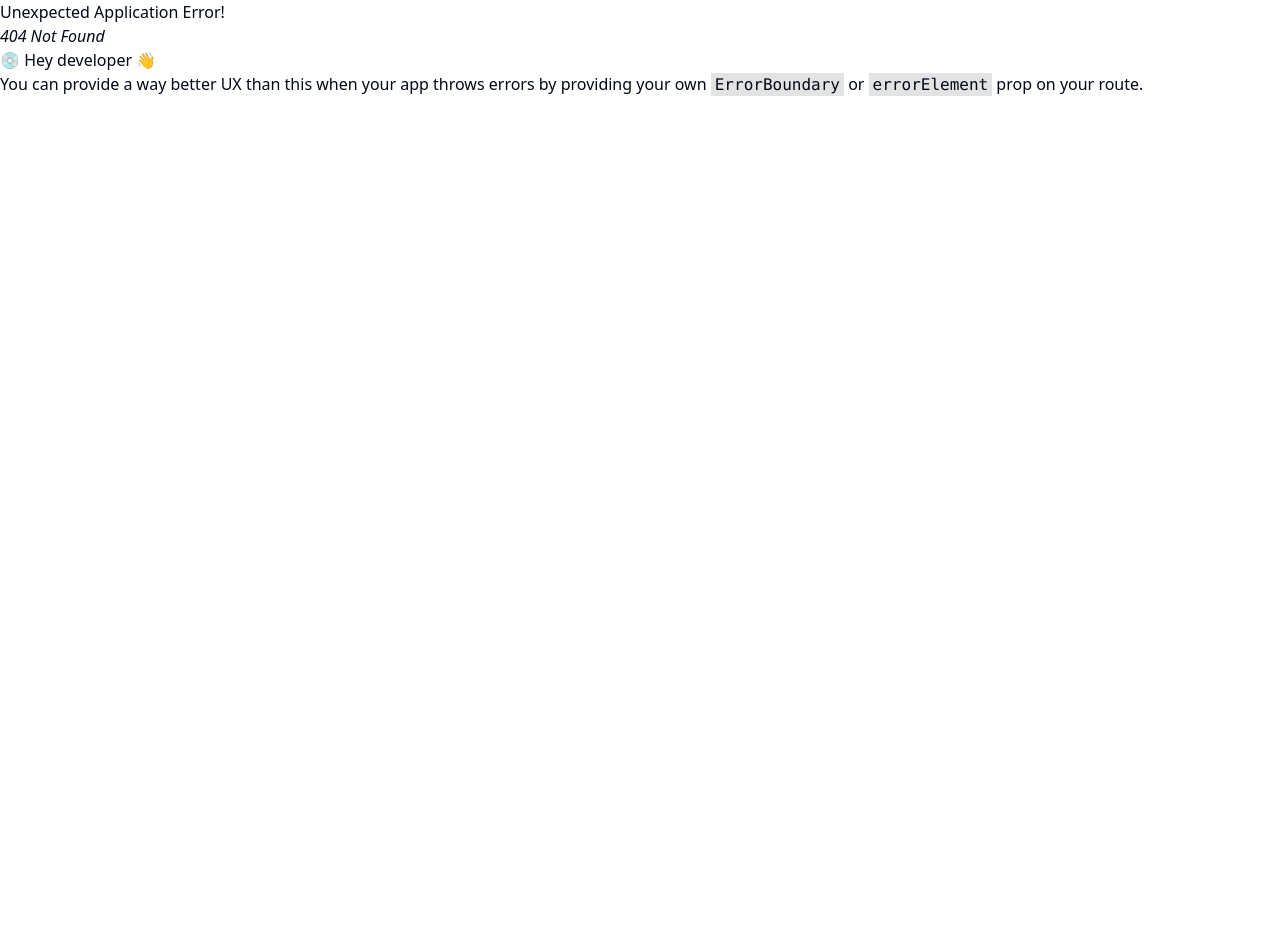
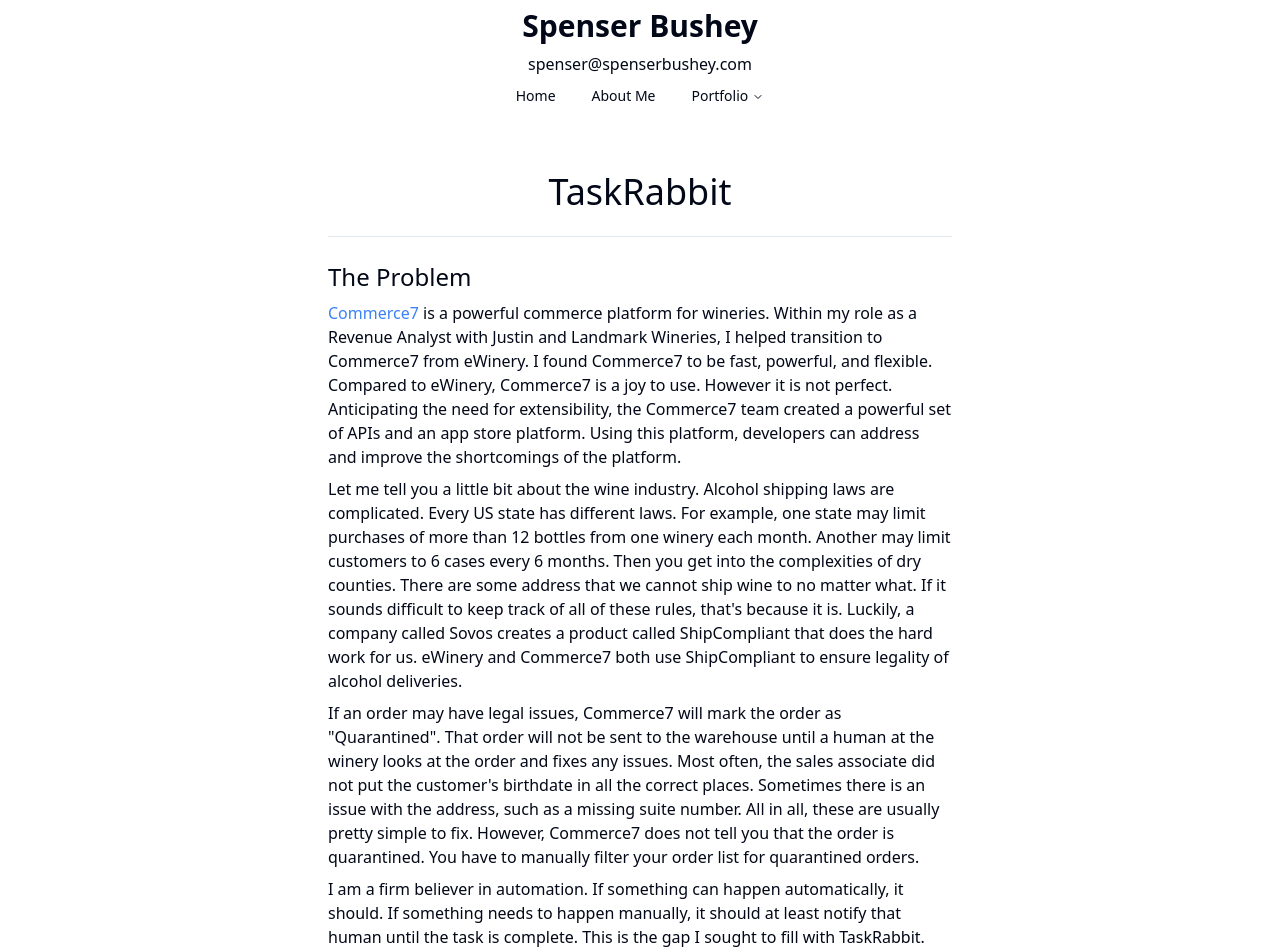
Before and after one commit to Weldawadyathink/PersonalWebsite, a React (Vite) app: page /taskrabbit in a window 1280 px wide. Before the commit this address had no page. Shown: the top 952 px of the page. Before the commit the page ends 800 px from the top, so only its background shows below. Built offline with nearby package versions, Linux system fonts and the light colour scheme.

Commit message:
Added TaskRabbit writeup

```diff
--- a/src/components/NavBar.tsx
+++ b/src/components/NavBar.tsx
@@ -17,6 +17,12 @@
     href: "/audiobookcovers",
     description:
       "A website to distribute and search for user generated cover artwork.",
+  },
+  {
+    title: "TaskRabbit for Commerce7",
+    href: "/taskrabbit",
+    description:
+      "Powerful query and notification system to enhance Commerce7 winery POS software.",
   },
 ];
 
@@ -50,7 +56,7 @@
 export function NavBar() {
   return (
     <header className="max-w-2xl mx-auto text-center mb-8">
-      <h1 className="text-3xl font-bold my-2">Spenser David Bushey</h1>
+      <h1 className="text-3xl font-bold my-2">Spenser Bushey</h1>
       <a href="mailto:spenser@spenserbushey.com">spenser@spenserbushey.com</a>
       <NavigationMenu className="mx-auto">
         <NavigationMenuList>
--- a/src/main.tsx
+++ b/src/main.tsx
@@ -26,6 +26,10 @@
     path: "audiobookcovers",
     element: lazyLoadComponent("audiobookcovers"),
   },
+  {
+    path: "taskrabbit",
+    element: lazyLoadComponent("taskrabbit"),
+  },
 ]);
 
 ReactDOM.createRoot(document.getElementById("root")!).render(
--- /dev/null
+++ b/src/routes/taskrabbit.tsx
@@ -0,0 +1,110 @@
+import { NavBar } from "@/components/NavBar";
+import { Heading, P, A } from "@/components/General";
+import { Separator } from "@/components/ui/separator";
+
+export default function AudiobookCovers() {
+  return (
+    <>
+      <NavBar />
+
+      <div className="container max-w-2xl mx-auto p-6">
+        <Heading className="text-center">TaskRabbit</Heading>
+        <Separator className="my-6" />
+        <Heading level={3}>The Problem</Heading>
+        <P>
+          <A href="https://commerce7.com/">Commerce7</A> is a powerful commerce
+          platform for wineries. Within my role as a Revenue Analyst with Justin
+          and Landmark Wineries, I helped transition to Commerce7 from eWinery.
+          I found Commerce7 to be fast, powerful, and flexible. Compared to
+          eWinery, Commerce7 is a joy to use. However it is not perfect.
+          Anticipating the need for extensibility, the Commerce7 team created a
+          powerful set of APIs and an app store platform. Using this platform,
+          developers can address and improve the shortcomings of the platform.
+        </P>
+        <P>
+          Let me tell you a little bit about the wine industry. Alcohol shipping
+          laws are complicated. Every US state has different laws. For example,
+          one state may limit purchases of more than 12 bottles from one winery
+          each month. Another may limit customers to 6 cases every 6 months.
+          Then you get into the complexities of dry counties. There are some
+          address that we cannot ship wine to no matter what. If it sounds
+          difficult to keep track of all of these rules, that's because it is.
+          Luckily, a company called Sovos creates a product called ShipCompliant
+          that does the hard work for us. eWinery and Commerce7 both use
+          ShipCompliant to ensure legality of alcohol deliveries.
+        </P>
+        <P>
+          If an order may have legal issues, Commerce7 will mark the order as
+          "Quarantined". That order will not be sent to the warehouse until a
+          human at the winery looks at the order and fixes any issues. Most
+          often, the sales associate did not put the customer's birthdate in all
+          the correct places. Sometimes there is an issue with the address, such
+          as a missing suite number. All in all, these are usually pretty simple
+          to fix. However, Commerce7 does not tell you that the order is
+          quarantined. You have to manually filter your order list for
+          quarantined orders.
+        </P>
+        <P>
+          I am a firm believer in automation. If something can happen
+          automatically, it should. If something needs to happen manually, it
+          should at least notify that human until the task is complete. This is
+          the gap I sought to fill with TaskRabbit.
+        </P>
+
+        <Separator className="my-6" />
+        <Heading level={3}>The Solution</Heading>
+        <P>
+          Commerce7 supports webhooks, allowing my server to get a notification
+          every time an order, customer, account, product, coupon code, or other
+          entity is created or modified. So the first step is a server that can
+          process these webhooks to identify quarantined orders. That is a
+          relatively simple task. But I am a programmer! Why make a task simple
+          when I can make it complicated! Kidding aside, I wanted to build a
+          system that was very flexible. Where I could add new features to
+          TaskRabbit without a complete rewrite. I designed a custom json-based
+          query language to analyze data in the webhook payloads. I have a
+          series of queries that compare a given value with the webhook data
+          using{" "}
+          <A href="https://www.npmjs.com/package/json-query">Json-Query</A> to
+          extract data from the payload. I designed the query language to be
+          recursive, so many different aspects of the payload can be analyzed at
+          once. With this infrastructure, I can analyze extremely complex
+          queries to determine if an action should be taken.
+        </P>
+        <P>
+          Now we know if an action should be taken or not, but we don't have any
+          action to take. Here is where another Commerce7 feature comes in:
+          Tasks. You can assign a task to a person. They get an immediate email,
+          and daily follow up emails until they mark the task complete. This is
+          perfect to make sure quarantined orders are not missed. Now we have a
+          server that can analyze complex queries on webhook data and assign
+          tasks in Commerce7. We just need a frontend.
+        </P>
+        <P>
+          I tried a few different libraries for the frontend, but settled on
+          React. Now that I have built a relatively complex site in React, I
+          understand why it is one of the most used libraries on the web. I
+          allow the user to select from a list of pre-made queries, modify a
+          handful of options, and save that to the server. Allowing
+          non-technical people to use Taskrabbit was a primary goal, and my
+          frontend bridges the gap between the user and my query language.
+        </P>
+
+        <Separator className="my-6" />
+        <Heading level={3}>Technology Used</Heading>
+        <ul className="list-disc mx-8 my-2">
+          <li>Cloudflare Pages and Functions</li>
+          <li>Cloudflare D1 Database</li>
+          <li>
+            <A href="https://www.npmjs.com/package/json-query">Json-Query</A>
+          </li>
+          <li>React</li>
+          <li>TypeScript</li>
+          <li>Vite</li>
+          <li>Tailwind</li>
+          <li>Commerce7 API</li>
+        </ul>
+      </div>
+    </>
+  );
+}
```
